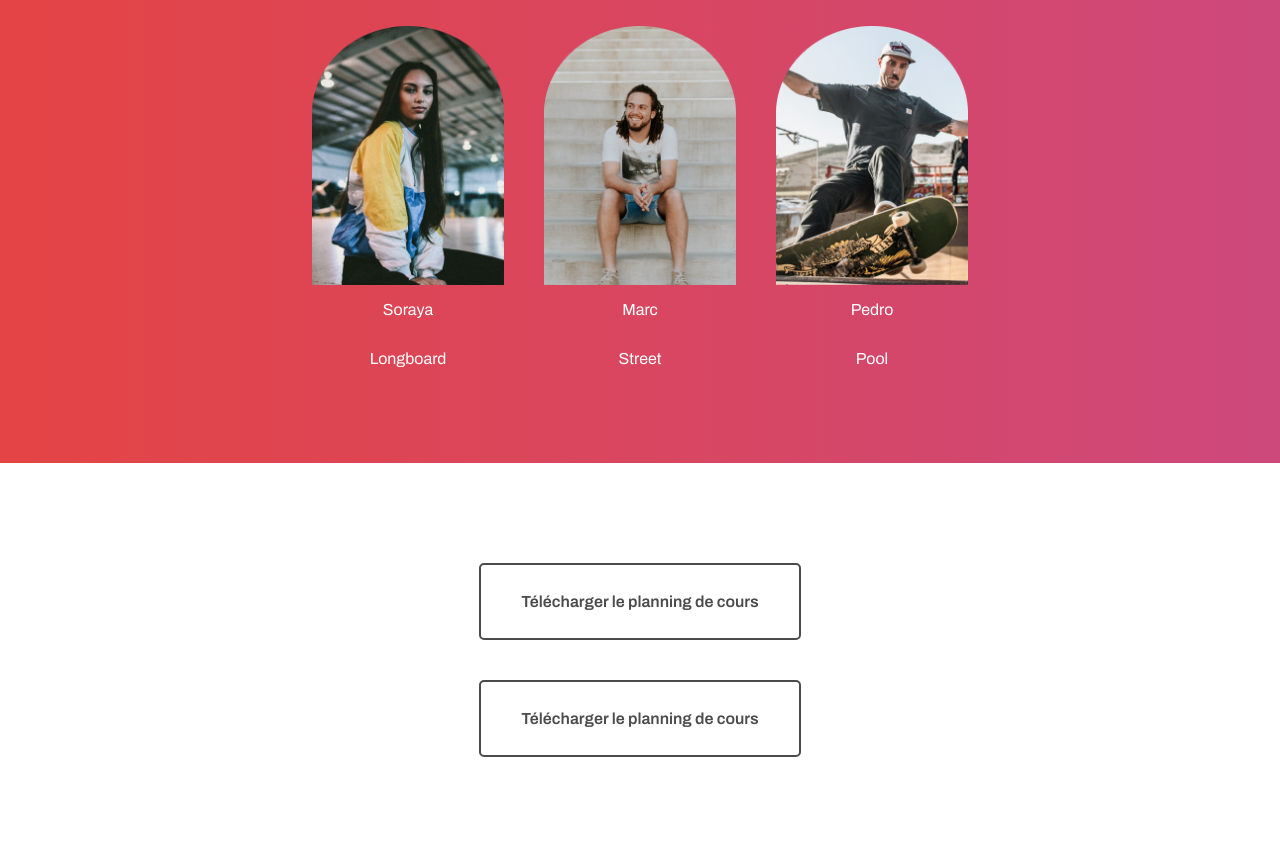
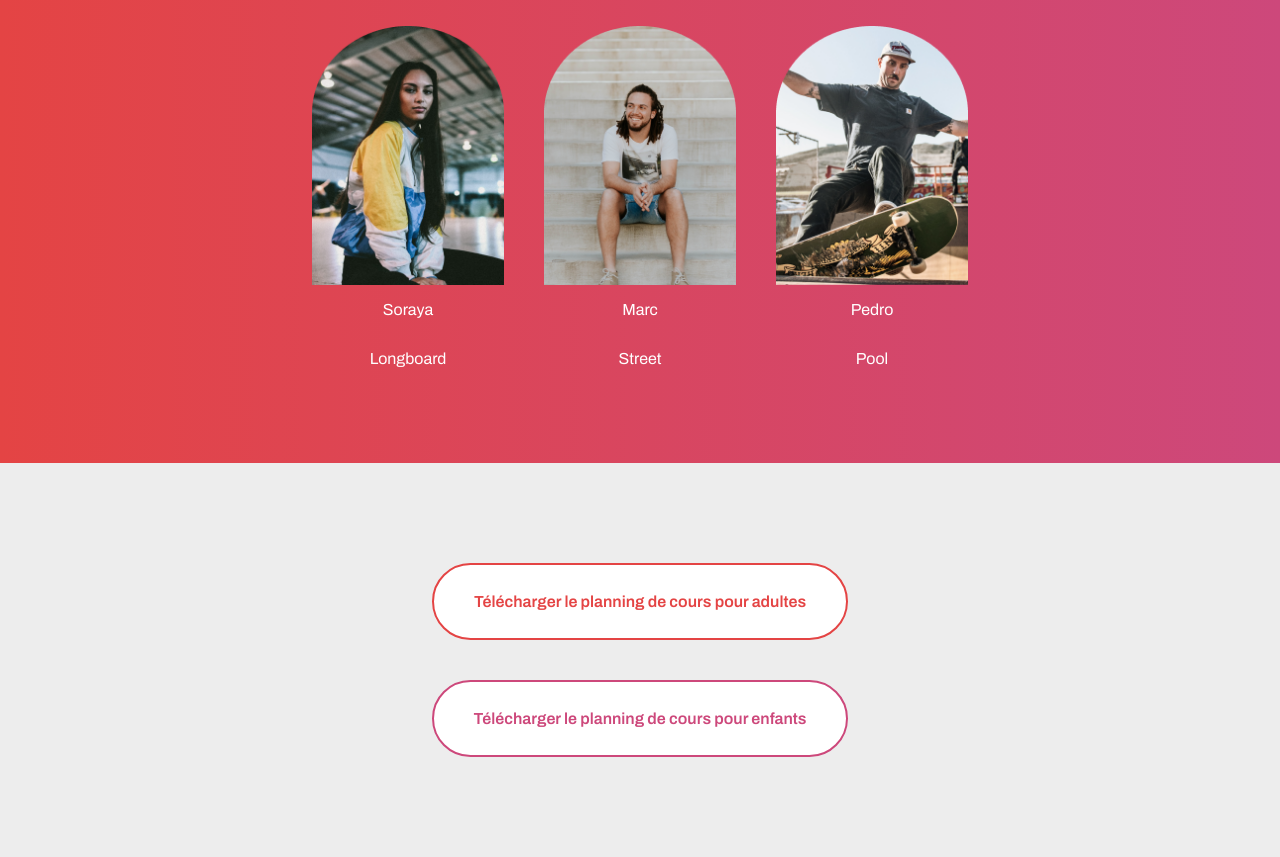
Before and after one commit to Aavrahman/riding-cities, a plain HTML site: page index.html in a window 1280 px wide. Shown: the part 1494-2351 px from the top of the page. Drawn offline with Linux system fonts and the light colour scheme.

Commit message:
Section 'Download' replaced by 2 buttons with hover effect

```diff
--- a/index.html
+++ b/index.html
@@ -60,12 +60,12 @@
 					</div>
 				</section>
 <!-- Fin de la colonne ajoutée 'membres' -->
-				<section>
 <!-- début de la section 'bouton de téléchargement de planning; à modifier en en créant deux à la place -->
+				<section class="sectionLightGreyBackground">
 					<div class="directionRow">
-						<a class="button buttonDrakGreyColor" href="documents/planning-adultes.pdf">Télécharger le planning de cours</a>
+						<a class="button buttonMainColor buttonMainColor buttonRounded buttonHighlight" href="documents/planning-adultes.pdf">Télécharger le planning de cours pour adultes</a>
 					</div><div class="directionRow">
-						<a class="button buttonDrakGreyColor" href="documents/planning-enfants.pdf">Télécharger le planning de cours</a>
+						<a class="button buttonSecondColor buttonRounded buttonHighlight" href="documents/planning-enfants.pdf">Télécharger le planning de cours pour enfants</a>
 					</div>
 <!-- Fin de la section "Boutons de téléchargement des cours"-->
 				</section>
```
